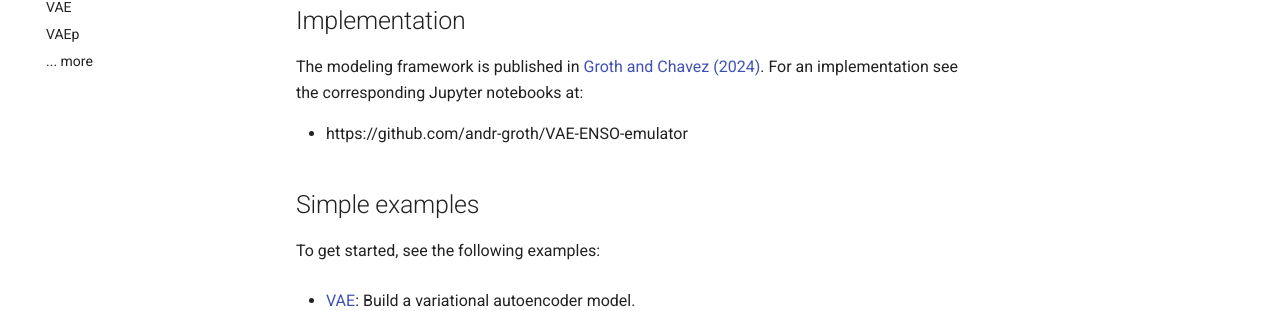
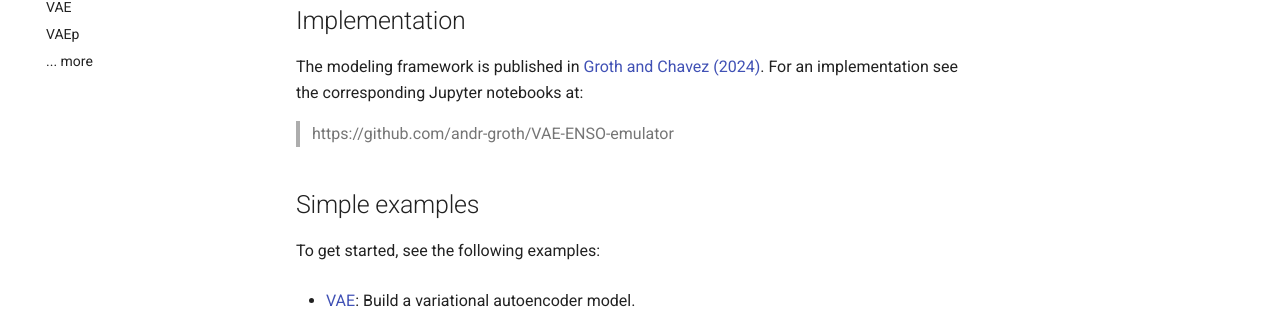
Before and after one commit to andr-groth/VAE-project, an MkDocs documentation site: the page built from docs/index.md, in a window 1280 px wide. Shown: the part 597-908 px from the top of the page. Built offline with MkDocs 1.6.1 and Material for MkDocs 9.7.7, drawn with Linux system fonts in a browser that asks for light colours; comment, search, counter and statistics services are not loaded.

```diff
--- a/docs/index.md
+++ b/docs/index.md
@@ -10,7 +10,7 @@ The present methodology extends on the VAE by adding a second decoder to the mod
 ## Implementation
 The modeling framework is published in [Groth and Chavez (2024)](https://doi.org/10.1007/s00382-024-07162-w). For an implementation see the corresponding Jupyter notebooks at:
 
-- https://github.com/andr-groth/VAE-ENSO-emulator
+> https://github.com/andr-groth/VAE-ENSO-emulator
 
 ## Simple examples
 
```
Also changed, not shown: README.md (+1 -1 lines).
